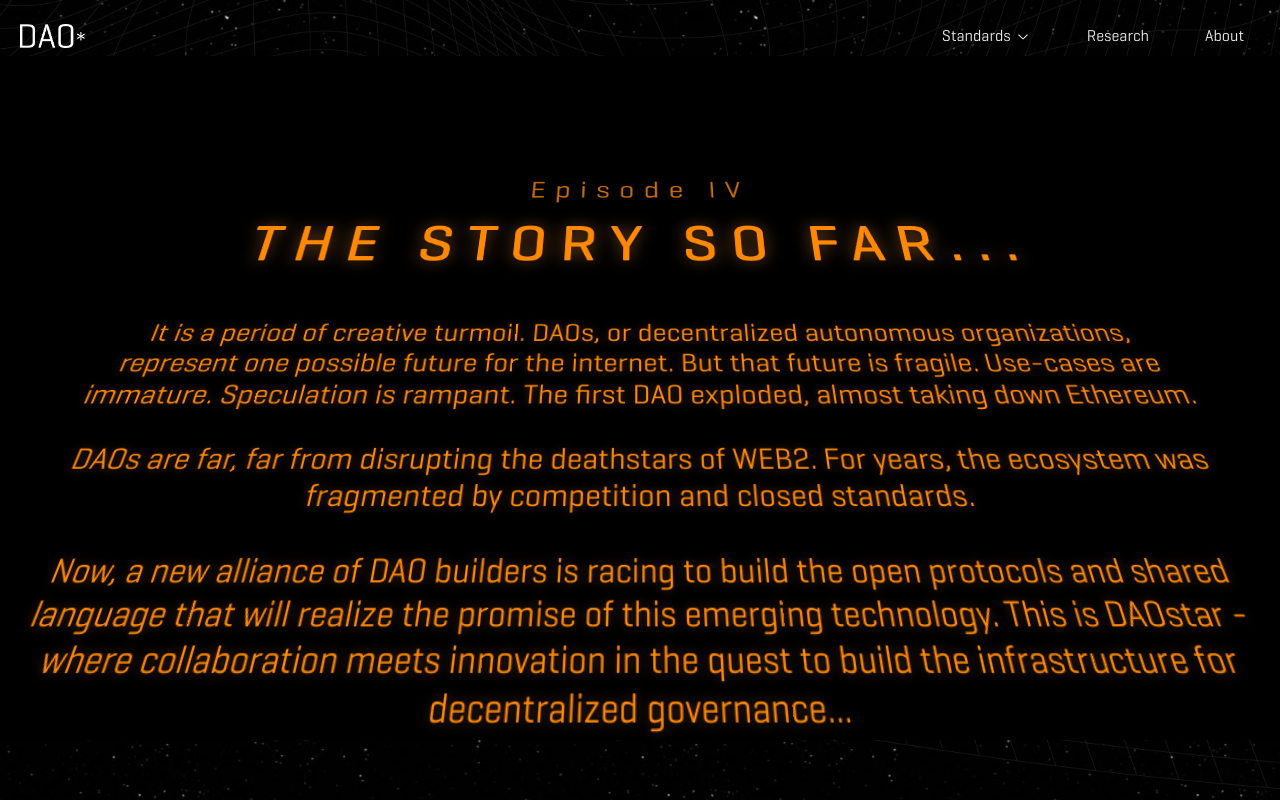
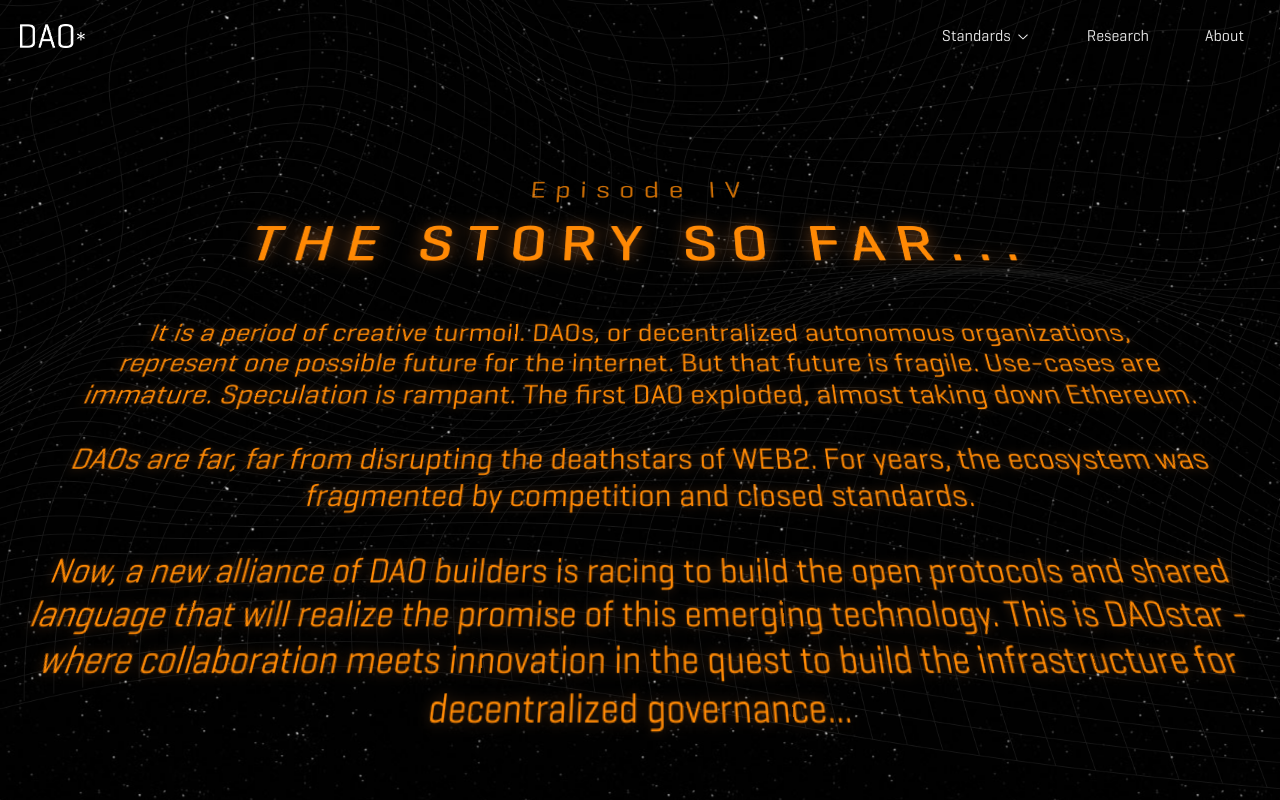
Before and after one commit to metagov/daostar-website, a Next.js app: page /about in a window 1280 px wide. Shown: the top 800 px of the page. Built offline with nearby package versions, Linux system fonts and the light colour scheme.

Commit message:
Remove background of starwarscrawl

```diff
--- a/src/components/StarWarsCrawl.tsx
+++ b/src/components/StarWarsCrawl.tsx
@@ -11,7 +11,7 @@
   return (
     <section
       className={cn(
-        "relative z-[2] w-full py-12 bg-black flex items-center justify-center overflow-hidden",
+        "relative z-[2] w-full py-12 bg-transparent flex items-center justify-center overflow-hidden",
         className
       )}
     >
```
